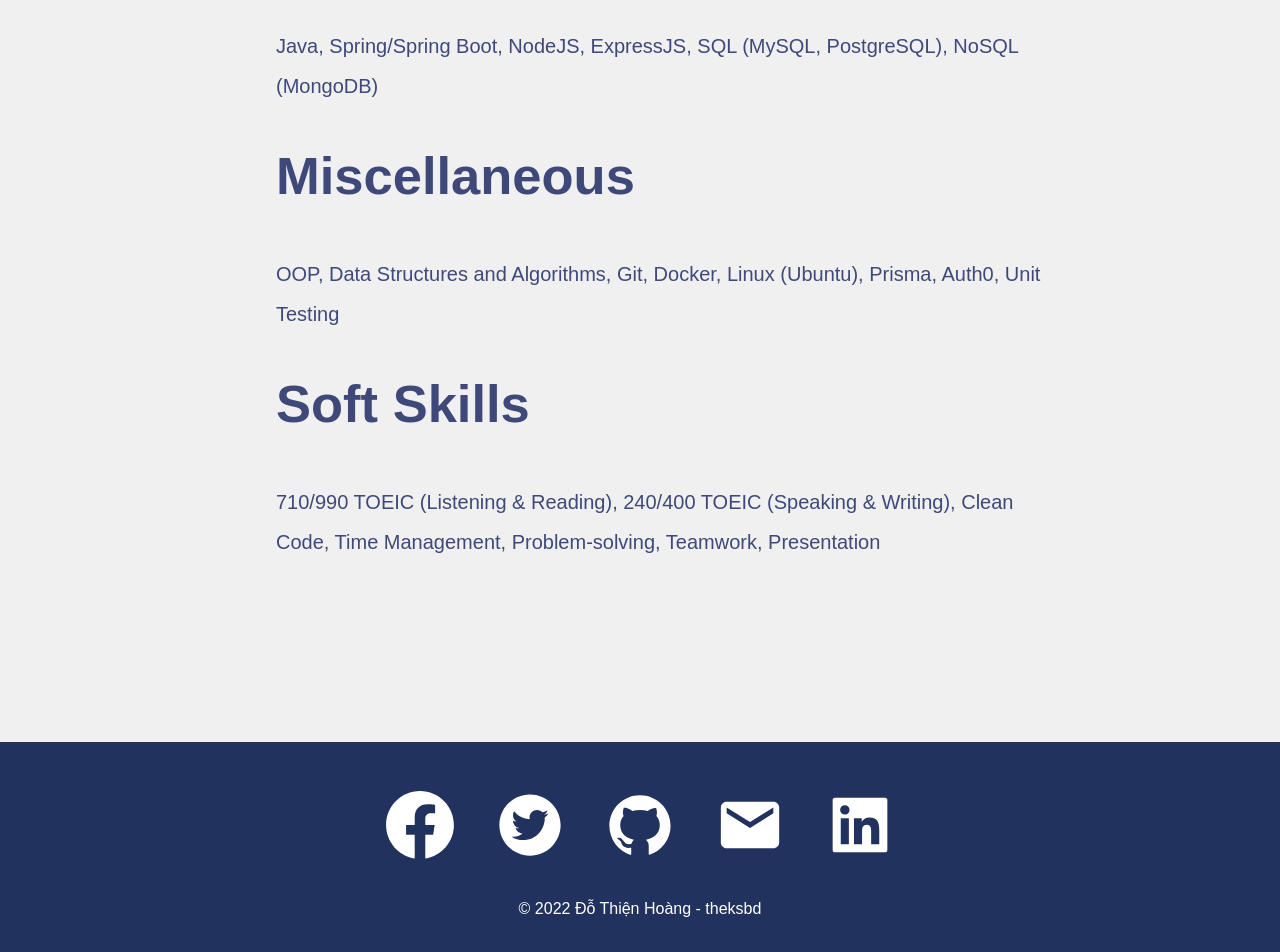
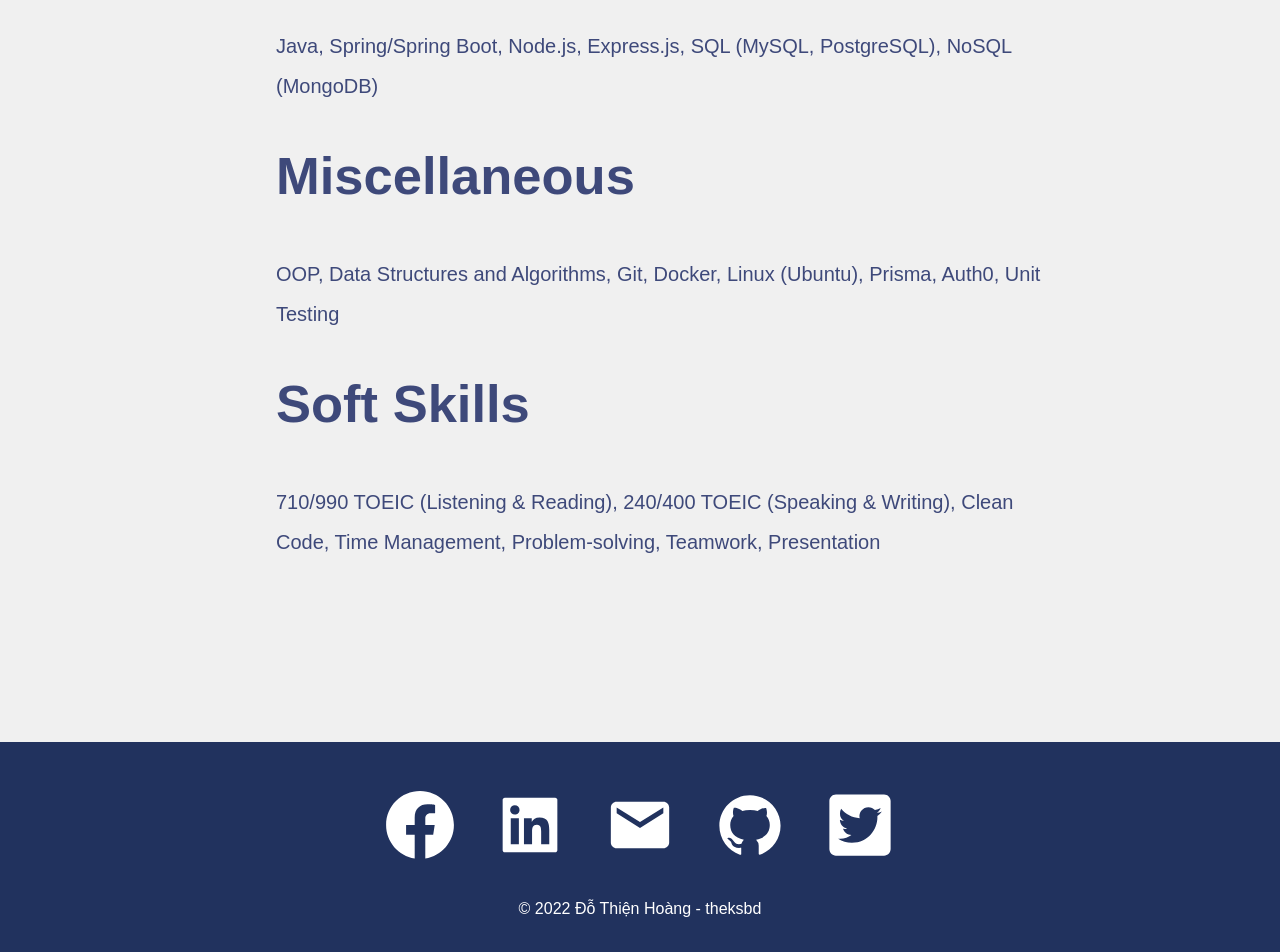
Before and after one commit to theksbd/react-portfolio, a React (Vite) app: page / in a window 1280 px wide. Shown: the part 1512-2464 px from the top of the page. Built offline with nearby package versions, Linux system fonts and the light colour scheme.

Commit message:
update Footers data

```diff
--- a/package.json
+++ b/package.json
@@ -5,6 +5,8 @@
   "type": "module",
   "scripts": {
     "client": "vite",
+    "dev": "vite",
+    "start": "vite",
     "build": "vite build",
     "preview": "vite preview"
   },
--- a/src/components/Footer.jsx
+++ b/src/components/Footer.jsx
@@ -1,51 +1,34 @@
 import React from 'react';
-import {
-  AiFillGithub,
-  AiFillLinkedin,
-  AiFillTwitterCircle
-} from 'react-icons/ai';
-import { FaFacebook } from 'react-icons/fa';
+import { AiFillGithub, AiFillLinkedin } from 'react-icons/ai';
+import { FaFacebook, FaTwitterSquare } from 'react-icons/fa';
 import { MdEmail } from 'react-icons/md';
+import { FOOTERS } from '../data/Footers';
 import '../styles/Footer.css';
 
 function Footer() {
   return (
     <div className='footer'>
       <div className='socialMedia'>
+        {FOOTERS.map(footer => (
           <a
-          href='https://www.facebook.com/hoang.do1909/'
+            key={footer.id}
+            href={footer.link}
             target='_blank'
             rel='noopener noreferrer'
           >
+            {footer.icon === 'Facebook' ? (
               <FaFacebook />
+            ) : footer.icon === 'Twitter' ? (
+              <FaTwitterSquare />
+            ) : footer.icon === 'Github' ? (
+              <AiFillGithub />
+            ) : footer.icon === 'Email' ? (
+              <MdEmail />
+            ) : footer.icon === 'Linkedin' ? (
+              <AiFillLinkedin />
+            ) : null}
           </a>
-        <a
-          href='https://twitter.com/hoangdo1909'
-          target='_blank'
-          rel='noopener noreferrer'
-        >
-          <AiFillTwitterCircle />
-        </a>
-        <a
-          href='https://github.com/theksbd'
-          target='_blank'
-          rel='noopener noreferrer'
-        >
-          <AiFillGithub />
-        </a>
-        <a
-          href='mailto: hoang.do19092001@gmail.com'
-          target='_blank'
-          rel='noopener noreferrer'
-        >
-          <MdEmail />
-        </a>
-        <a href='https://www.linkedin.com/in/hoang-do-thien-4b77b8228'
-          target='_blank'
-          rel='noopener noreferrer'
-        >
-          <AiFillLinkedin />
-        </a>
+        ))}
       </div>
       <p>&copy; {new Date().getFullYear()} Đỗ Thiện Hoàng - theksbd</p>
     </div>
--- a/src/helpers/Experience.js
+++ b/src/data/Experiences.js
@@ -1,13 +1,13 @@
-export const Experience = [
+export const EXPERIENCES = [
   {
     id: 4,
     type: 'work',
     date: '12/2024 - Present',
     title: 'Java Developer - CMC Global Company Limited',
     location: 'District 7, Ho Chi Minh City',
-    overview: null,
-    description: null,
-    technicalSkills: null
+    overview: null, // TODO: Update soon
+    description: null, // TODO: Update soon
+    technicalSkills: null // TODO: Update soon
   },
   {
     id: 3,
--- /dev/null
+++ b/src/data/Footers.js
@@ -0,0 +1,28 @@
+export const FOOTERS = [
+  {
+    id: 1,
+    icon: 'Facebook',
+    link: 'https://www.facebook.com/hoang.do1909/'
+  },
+  {
+    id: 2,
+    icon: 'Linkedin',
+    link: 'https://www.linkedin.com/in/hoang-do-thien-4b77b8228'
+  },
+  {
+    id: 3,
+    icon: 'Email',
+    link: 'mailto: hoang.do19092001@gmail.com'
+  },
+
+  {
+    id: 4,
+    icon: 'Github',
+    link: 'https://github.com/theksbd'
+  },
+  {
+    id: 5,
+    icon: 'Twitter',
+    link: 'https://twitter.com/hoangdo1909'
+  }
+];
--- a/src/helpers/ProjectList.js
+++ b/src/data/Projects.js
@@ -1,4 +1,4 @@
-export const ProjectList = [
+export const PROJECTS = [
   {
     id: 1,
     name: 'EXEX - Production Management Software',
@@ -26,7 +26,7 @@ export const ProjectList = [
     subName: 'GCS',
     image:
       'https://github.com/theksbd/react-portfolio/blob/master/src/assets/systemexe.jpg?raw=true',
-    skills: 'Vue, Java, Spring, Oracle SQL',
+    skills: 'Vue.js, Java, Spring, Oracle SQL',
     src: {
       code: null,
       preview: null
--- a/src/helpers/Skills.js
+++ b/src/data/Skills.js
@@ -1,4 +1,4 @@
-export const Skills = [
+export const SKILLS = [
   {
     id: 1,
     title: 'Programming Languages',
@@ -7,7 +7,7 @@ export const Skills = [
   {
     id: 2,
     title: 'Frontend',
-    skills: ['ReactJS (Redux, React Query,...)', 'Angular', 'VueJS']
+    skills: ['React.js', 'Angular', 'Vue.js']
   },
   {
     id: 3,
@@ -15,8 +15,8 @@ export const Skills = [
     skills: [
       'Java',
       'Spring/Spring Boot',
-      'NodeJS',
-      'ExpressJS',
+      'Node.js',
+      'Express.js',
       'SQL (MySQL, PostgreSQL)',
       'NoSQL (MongoDB)'
     ]
@@ -43,7 +43,7 @@ export const Skills = [
       '240/400 TOEIC (Speaking & Writing)',
       'Clean Code',
       'Time Management',
-      'Problem‑solving',
+      'Problem-solving',
       'Teamwork',
       'Presentation'
     ]
--- a/src/pages/Experience.jsx
+++ b/src/pages/Experience.jsx
@@ -6,7 +6,7 @@ import {
   VerticalTimelineElement
 } from 'react-vertical-timeline-component';
 import 'react-vertical-timeline-component/style.min.css';
-import { Experience as EXP } from '../helpers/Experience';
+import { EXPERIENCES as EXP } from '../data/Experiences';
 
 function Experience() {
   return (
--- a/src/pages/Home.jsx
+++ b/src/pages/Home.jsx
@@ -1,6 +1,6 @@
+import { SKILLS } from '../data/Skills';
 import profile from '../images/profile.png';
 import '../styles/Home.css';
-import { Skills } from '../helpers/Skills';
 
 function Home() {
   const hour = new Date().getHours();
@@ -30,37 +30,7 @@ function Home() {
       <div className='skills'>
         <h1>Skills</h1>
         <ol className='list'>
-          {/* <li className='item'>
-            <h2>Languages</h2>
-            <span>Javascript, Typescript, Java</span>
-          </li>
-          <li className='item'>
-            <h2>Frontend</h2>
-            <span>
-              HTML5, CSS3, SCSS, Bootstrap, ReactJS (Redux, React Query,...)
-            </span>
-          </li>
-          <li className='item'>
-            <h2>Backend</h2>
-            <span>
-              NodeJS, ExpressJS, SQL (MySQL, PostgreSQL), NoSQL (MongoDB)
-            </span>
-          </li>
-          <li className='item'>
-            <h2>Miscellaneous</h2>
-            <span>
-              OOP, Data Structures and Algorithms, Git, Firebase, Linux, Prisma,
-              Firebase, Auth0, Unit Testing
-            </span>
-          </li>
-          <li className='item'>
-            <h2>Soft Skills</h2>
-            <span>
-              710 TOEIC (Listening & Reading), Clean Code, Time Management,
-              Problem‑solving, Teamwork, Presentation.
-            </span>
-          </li> */}
-          {Skills.map(skill => (
+          {SKILLS.map(skill => (
             <li className='item' key={skill.id}>
               <h2>{skill.title}</h2>
               <span>{skill.skills.join(', ')}</span>
--- a/src/pages/ProjectDisplay.jsx
+++ b/src/pages/ProjectDisplay.jsx
@@ -1,12 +1,12 @@
 import React from 'react';
 import { AiFillGithub, AiFillPlayCircle } from 'react-icons/ai';
 import { useParams } from 'react-router-dom';
-import { ProjectList } from '../helpers/ProjectList';
+import { PROJECTS } from '../data/Projects';
 import '../styles/ProjectDisplay.css';
 
 function ProjectDisplay() {
   const { id } = useParams();
-  const project = ProjectList.find(project => project.id === parseInt(id));
+  const project = PROJECTS.find(project => project.id === parseInt(id));
 
   return (
     <div className='project'>
--- a/src/pages/Projects.jsx
+++ b/src/pages/Projects.jsx
@@ -1,6 +1,6 @@
 import React from 'react';
 import ProjectItem from '../components/ProjectItem';
-import { ProjectList } from '../helpers/ProjectList';
+import { PROJECTS } from '../data/Projects';
 import '../styles/Projects.css';
 
 function Projects() {
@@ -8,7 +8,7 @@ function Projects() {
     <div className='projects'>
       <h1>My projects</h1>
       <div className='projectList'>
-        {ProjectList.map(project => {
+        {PROJECTS.map(project => {
           return (
             <ProjectItem
               key={project.id}
```
Lines whose indentation alone changed are shown as unchanged.
